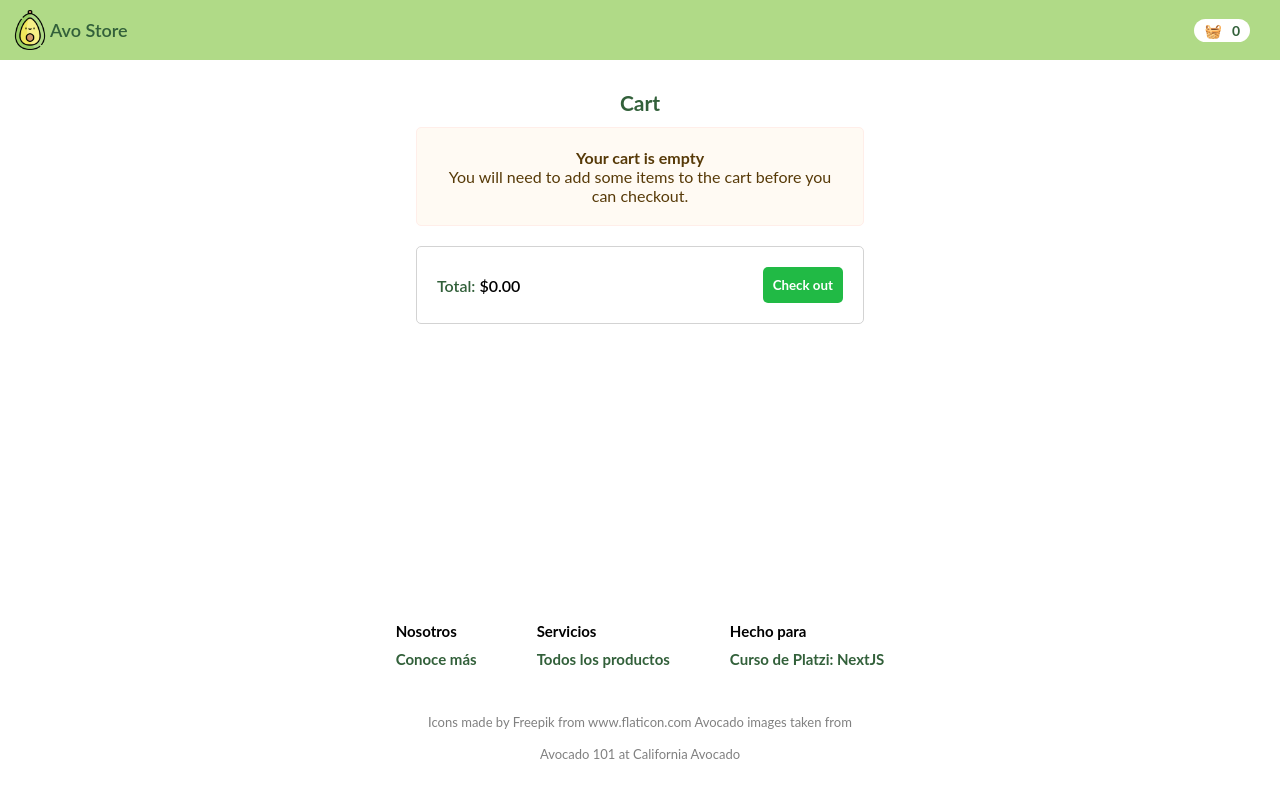
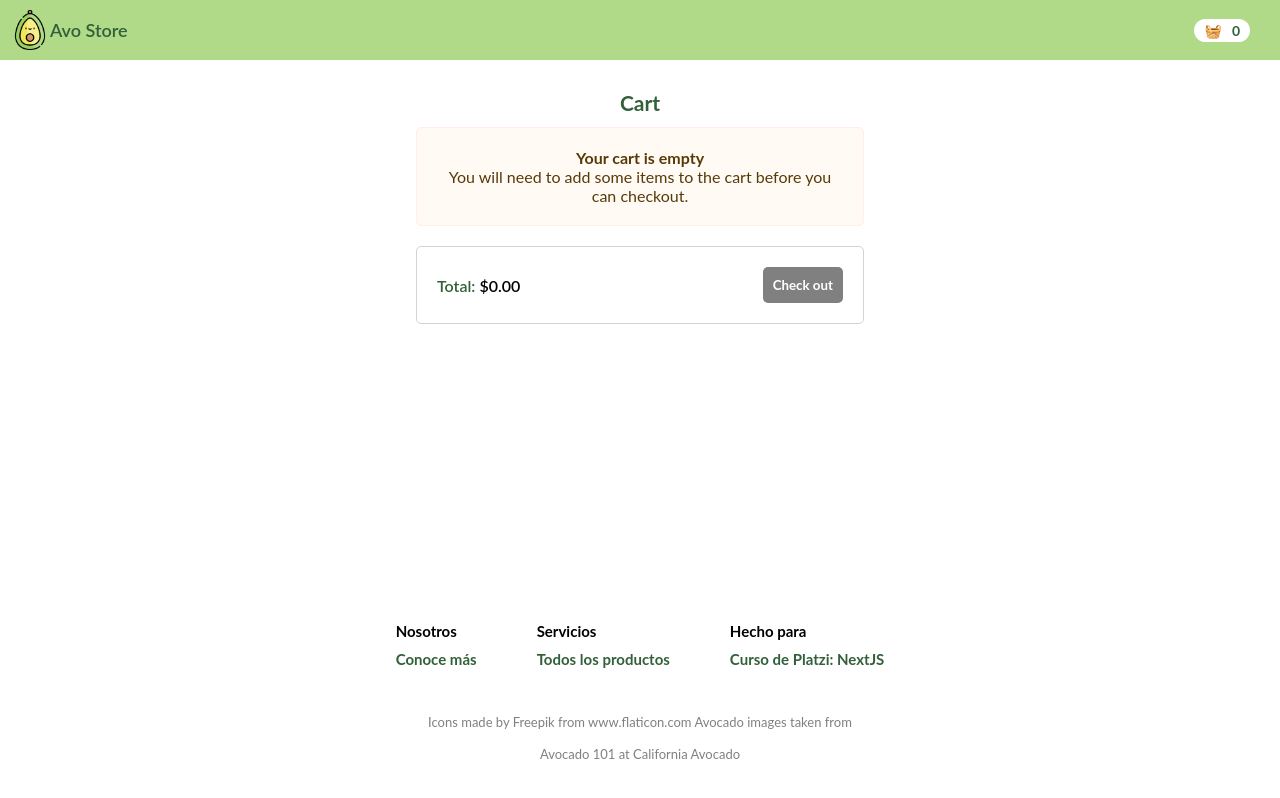
Before and after one commit to Angie-Santos/platzi-avo, a Next.js app: page /cart in a window 1280 px wide. Built offline with nearby package versions, Linux system fonts and the light colour scheme.

Commit message:
add function disabled button cart

```diff
--- a/pages/cart/index.tsx
+++ b/pages/cart/index.tsx
@@ -38,7 +38,11 @@ const Cart = () => {
               0
             )).toFixed(2)}{" "}
           </p>
-          <button>Check out</button>
+          <button disabled={(cartProduct.reduce(
+              (acc: any, act: any) =>
+                acc + parseInt(act?.input) * act.product.price,
+              0
+            )) === 0 ? true : false}>Check out</button>
         </section>
       </section>
 
@@ -114,6 +118,10 @@ const Cart = () => {
           cursor: pointer;
         }
 
+        button:disabled{
+          background-color:gray;
+          cursor:default;
+        }
         @media (max-width: 1000px) {
           #cart{
             display:flex;
@@ -142,6 +150,8 @@ const Cart = () => {
           p{
             margin:1rem;
           }
+
+
         }
       `}</style>
     </>
```
